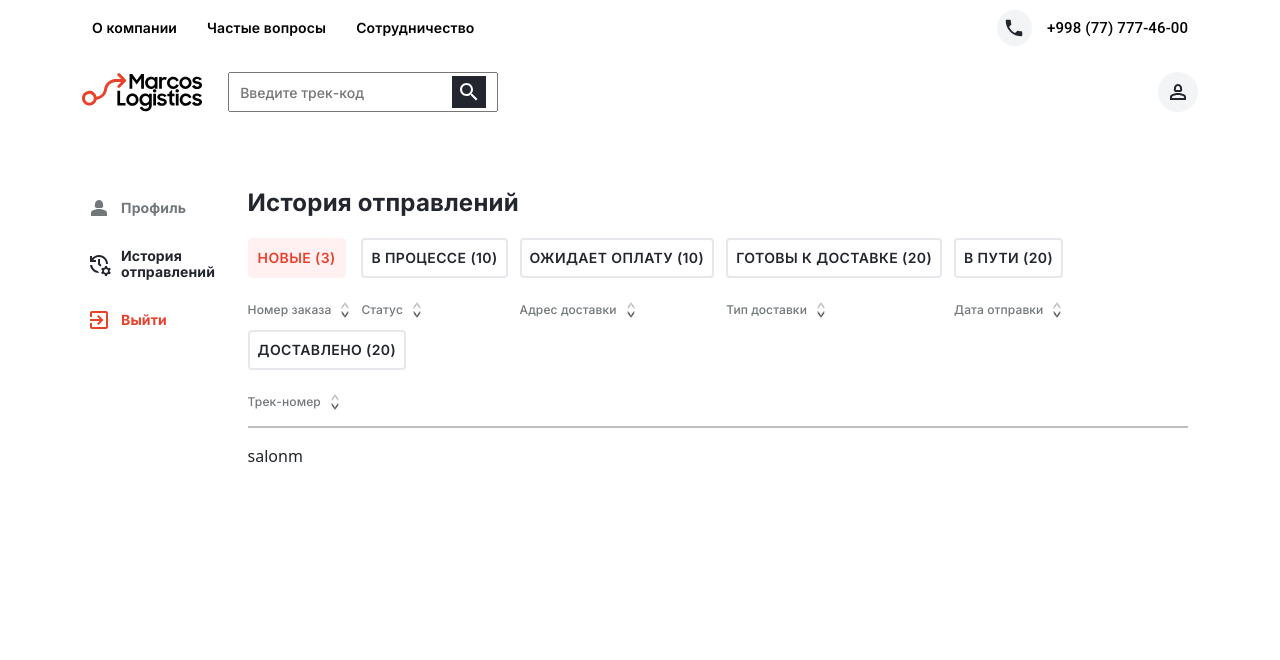
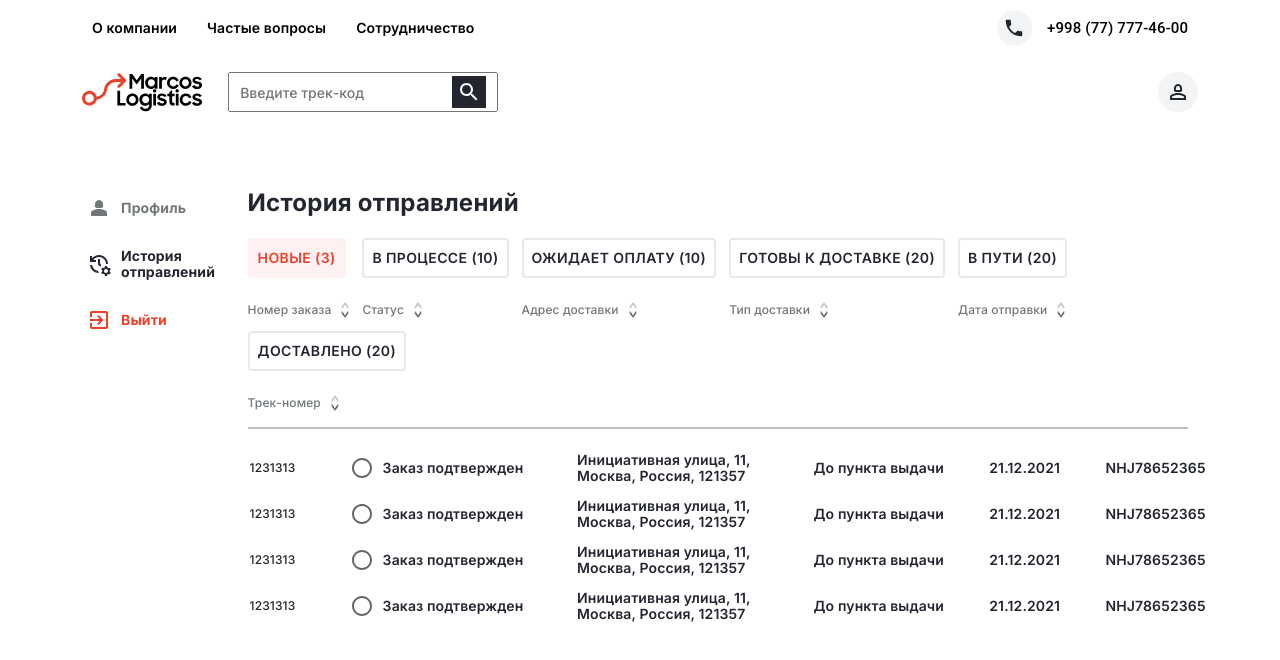
Before and after one commit to marufjon2001/marcoslogistik, a React (Create React App) app: page /menu/Oplata in a window 1280 px wide. Both pictures are taken after a click on the element "Профиль". Shown: the top 660 px of the page. Built offline with nearby package versions, Linux system fonts and the light colour scheme.

Commit message:
istoriya end

```diff
--- a/src/Component/Lichniy/Draver/Draver.jsx
+++ b/src/Component/Lichniy/Draver/Draver.jsx
@@ -1,14 +1,54 @@
 import * as React from 'react';
 import Box from '@mui/material/Box';
 import SwipeableDrawer from '@mui/material/SwipeableDrawer';
-import { Typography } from '@mui/material';
+import { Button, Typography } from '@mui/material';
 import Checkbox from '@mui/material/Checkbox';
+import map from "../../images/Lichniy/map.png"
+import Radio from '@mui/material/Radio';
 const label = { inputProps: { 'aria-label': 'Checkbox demo' } };
 
 export default function SwipeableTemporaryDrawer() {
   const [state, setState] = React.useState({
     right: false,
   });
+  const [text,settext] = React.useState([
+    {
+      nomer: '1231313',
+      status: 'Заказ подтвержден',
+      adres: 'Инициативная улица, 11, Москва, Россия, 121357',
+      tip: 'До пункта выдачи',
+      data: '21.12.2021',
+      trecknomer: 'NHJ78652365',
+      color: 'secondary'
+    },
+    {
+      nomer: '1231313',
+      status: 'Заказ подтвержден',
+      adres: 'Инициативная улица, 11, Москва, Россия, 121357',
+      tip: 'До пункта выдачи',
+      data: '21.12.2021',
+      trecknomer: 'NHJ78652365',
+      color: 'success'
+    },
+    {
+      nomer: '1231313',
+      status: 'Заказ подтвержден',
+      adres: 'Инициативная улица, 11, Москва, Россия, 121357',
+      tip: 'До пункта выдачи',
+      data: '21.12.2021',
+      trecknomer: 'NHJ78652365',
+      color: 'warning'
+    },
+    {
+      nomer: '1231313',
+      status: 'Заказ подтвержден',
+      adres: 'Инициативная улица, 11, Москва, Россия, 121357',
+      tip: 'До пункта выдачи',
+      data: '21.12.2021',
+      trecknomer: 'NHJ78652365',
+      color: 'info'
+    },
+  ])
 
   const toggleDrawer = (anchor, open) => (event) => {
 
@@ -26,27 +66,49 @@ export default function SwipeableTemporaryDrawer() {
     </Box>
   );
 
+
   return (
     <Box>
       {['right'].map((anchor) => (
         <React.Fragment key={anchor}>
-        <Box onClick={toggleDrawer(anchor, true)}>
-salonm
+        {
+          text.map((item,index)=>(
+            <Box onClick={toggleDrawer(anchor, true)}sx={{display: 'flex',justifyContent: "space-between",alignItems: 'center',cursor: 'pointer',padding: '2px'}}>
+         <Typography style={{fontFamily: 'Inter',fontWeight: '500',fontSize: '12px',color: '#252426'}}>{item.nomer}</Typography>
+         <Typography style={{display: 'flex',alignItems: 'center',width: '20%'}}>  <Radio
+        value="b"
+        color={item.color}
+        inputProps={{ 'aria-label': 'B' }}
+      /><Typography style={{fontFamily: 'Inter',fontWeight: '600',fontSize: '14px',lineHeight: '14px',color: '#23262F'}}>{item.status}</Typography></Typography>
+         <Box width={"20%"}>
+         <Typography style={{display: 'flex',alignItems: 'center'}}><Typography style={{fontFamily: 'Inter',fontWeight: '600',fontSize: '14px',lineHeight: '16px',color: '#23262F',}}>{item.adres}</Typography></Typography>
+         </Box>
+         <Typography style={{display: 'flex',alignItems: 'center'}}><Typography style={{fontFamily: 'Inter',fontWeight: '600',fontSize: '14px',lineHeight: '14px',color: '#23262F',}}>{item.tip}</Typography></Typography>
+         <Typography style={{display: 'flex',alignItems: 'center'}}><Typography style={{fontFamily: 'Inter',fontWeight: '600',fontSize: '14px',lineHeight: '14px',color: '#23262F'}}>{item.data}</Typography></Typography>
+         <Typography style={{display: 'flex',alignItems: 'center'}}><Typography style={{fontFamily: 'Inter',fontWeight: '600',fontSize: '14px',lineHeight: '14px',color: '#23262F'}}>{item.trecknomer}</Typography></Typography>
         </Box>
+          ))
+        }
           <SwipeableDrawer
             anchor={anchor}
             open={state[anchor]}
             onClose={toggleDrawer(anchor, false)}
           >
-            <Box sx={{display: 'flex',justifyContent: 'center'}}>
-              <Box sx={{width: '85%',border: '1px solid black'}}>
+            <Box sx={{display: 'flex',justifyContent: 'center',padding: '10px'}}>
+              <Box sx={{width: '85%',}}>
                <Typography style={{fontFamily: 'Inter',fontWeight: '700',fontSize: '18px',lineHeight: '18px',color: '#23262F'}}>Номер заказа:NHJ78652365</Typography>
                <hr />
                <Typography style={{fontFamily: 'Inter',fontWeight: '700',fontSize: '18px',lineHeight: '18px',color: '#23262F'}}>Статус</Typography>
                <Typography style={{display: 'flex',alignItems: 'center',gap: '15px'}}><Checkbox {...label} defaultChecked /><Typography style={{fontFamily: 'Inter',fontWeight: '600',fontSize: '14px',lineHeight: '14px',color: '#23262F'}}>Заказ подтвержден</Typography><span style={{fontWeight: '500',fontSize: '12px',color: '#777E90'}}>13:00</span></Typography>
-               <Typography style={{display: 'flex',alignItems: 'center',gap: '15px'}}><Checkbox {...label} /><Typography style={{fontFamily: 'Inter',fontWeight: '500',fontSize: '14px',lineHeight: '14px',color: '#777E90'}}>Заказ подтвержден</Typography></Typography>
-               <Typography style={{display: 'flex',alignItems: 'center',gap: '15px'}}><Checkbox {...label} /><Typography style={{fontFamily: 'Inter',fontWeight: '600',fontSize: '14px',lineHeight: '14px',color: '#777E90'}}>Заказ подтвержден</Typography></Typography>
+               <Typography style={{display: 'flex',alignItems: 'center',gap: '15px'}}><Checkbox {...label} /><Typography style={{fontFamily: 'Inter',fontWeight: '500',fontSize: '14px',lineHeight: '14px',color: '#777E90'}}>Заказ отправлен</Typography></Typography>
+               <Typography style={{display: 'flex',alignItems: 'center',gap: '15px'}}><Checkbox {...label} /><Typography style={{fontFamily: 'Inter',fontWeight: '600',fontSize: '14px',lineHeight: '14px',color: '#777E90'}}>В пункте распределения</Typography></Typography>
+               <Typography style={{display: 'flex',alignItems: 'center',gap: '15px'}}><Checkbox {...label} /><Typography style={{fontFamily: 'Inter',fontWeight: '600',fontSize: '14px',lineHeight: '14px',color: '#777E90'}}>Заказ прибыл в место назначение</Typography></Typography>
                <hr />
+               <Box sx={{display: 'flex',justifyContent: 'center',flexDirection: 'column',alignItems: 'center'}}>
+               <Typography style={{display: 'flex',alignItems: 'center',gap: '15px'}}><Typography style={{fontFamily: 'Inter',fontWeight: '500',fontSize: '14px',lineHeight: '22px',color: '#777E90',justifyContent: 'center'}}>Примерная дата доставки: 31:12:2021</Typography></Typography><br />
+               <img src={map} alt="" /><br />
+               <Button style={{fontFamily: 'Inter',fontWeight: '700',fontSize: '14px',lineHeight: '14px',color: '#23262F',height: '40px',border: '2px solid #CDD3D9'}}>Отменить заказ</Button>
+               </Box>
               </Box>
             </Box>
             {list(anchor)}
--- a/src/Component/Lichniy/Lichniy.jsx
+++ b/src/Component/Lichniy/Lichniy.jsx
@@ -23,7 +23,7 @@ const Lichniy = () => {
                 <Box sx={{width: '17%',display: 'flex',justifyContent: "end"}} >
                     <Box width={'60%'}>
                     <Typography onClick={menuitem} style={text ?{fontFamily: 'Inter',fontWeight: '700',fontSize: '14px',lineHeight: '80px',color: '#72777A',display: 'flex',alignItems: 'center',gap: '10px',cursor: 'pointer'}:{fontFamily: 'Inter',fontWeight: '700',fontSize: '14px',lineHeight: '80px',color: '#23262F',display: 'flex',alignItems: 'center',gap: '10px',cursor: 'pointer'}}><Person2SharpIcon/>Профиль</Typography>
-                    <Typography onClick={menuitem} style={text1 ?{fontFamily: 'Inter',fontWeight: '700',fontSize: '14px',lineHeight: '16px',color: '#23262F',display: 'flex',alignItems: 'center',gap: '10px',cursor: 'pointer'}:{color: '#72777A',cursor: 'pointer'}}><ManageHistorySharpIcon/>История <br /> отправлений</Typography>
+                    <Typography onClick={menuitem} style={text1 ?{fontFamily: 'Inter',fontWeight: '700',fontSize: '14px',lineHeight: '16px',color: '#23262F',display: 'flex',alignItems: 'center',gap: '10px',cursor: 'pointer'}:{fontFamily: 'Inter',fontWeight: '700',fontSize: '14px',lineHeight: '16px',color: '#72777A',display: 'flex',alignItems: 'center',gap: '10px',cursor: 'pointer'}}><ManageHistorySharpIcon/>История <br /> отправлений</Typography>
                     <Typography style={{fontFamily: 'Inter',fontWeight: '700',fontSize: '14px',lineHeight: '80px',color: '#EA412B',display: 'flex',alignItems: 'center',gap: '10px',cursor: 'pointer'}}><ExitToAppIcon/>Выйти</Typography>
                     </Box>
                 </Box>
@@ -44,13 +44,13 @@ const Lichniy = () => {
                         <input type='number' style={{width: '100%',height: '40px',border: '2px solid #E3E5E5',fontFamily: 'Inter',fontWeight: '400',fontSize: '16px',lineHeight: '16px',color: 'black'}}/>
                     </Box>
                     <hr style={{border: '1px solid black',width: '98%'}}/>
-                    <Button style={{fontWeight: '700',fontSize: '15px',lineHeight: '16px',color: 'white',backgroundColor: '#EA412B',height: '40px',width: '21%',padding: '20px'}}>Обновить данные</Button>
+                    <Button style={{fontWeight: '700',fontSize: '15px',lineHeight: '16px',color: 'white',backgroundColor: '#EA412B',height: '40px',width: '19%',padding: '10px'}}>Обновить данные</Button>
                     </Box>
                 }
                 {
                     text ?<Box sx={{width: '75%',position: 'relative'}}>
                         <Typography style={{fontFamily: 'Inter',fontWeight: '700',fontSize: '24px',lineHeight: '70px',color: '#23262F'}}>История отправлений</Typography>
-                        <Box sx={{display: 'flex',gap: '12px',flexWrap: 'wrap'}}>
+                        <Box sx={{display: 'flex',gap: '13px',flexWrap: 'wrap'}}>
                             <Box>
                             <Button style={{fontFamily: 'Inter',fontWeight: '600',fontSize: '14px',lineHeight: '16px',color: '#EA412B',backgroundColor: '#FFF0F1',height: '40px',border: '2px solid #FFF0F1'}}>Новые (3)</Button><br /><br />
                              <Typography style={{fontFamily: 'Inter',fontWeight: '500',fontSize: '12px',lineHeight: '16px',color: '#72777A',display: 'flex',gap: '10px'}}>Номер заказа <img src={lichniy} alt="" /></Typography>
```
Also changed, not shown: src/Component/images/Lichniy/map.png (added).
